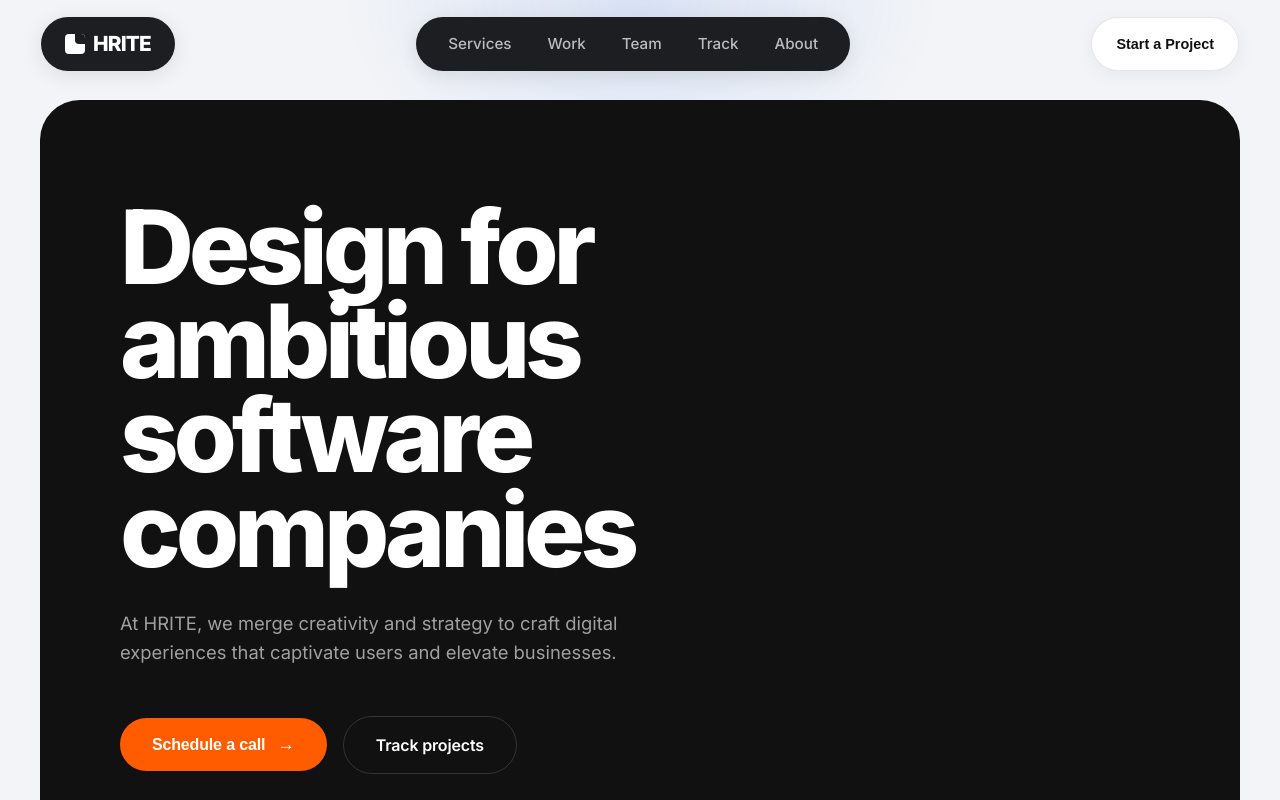
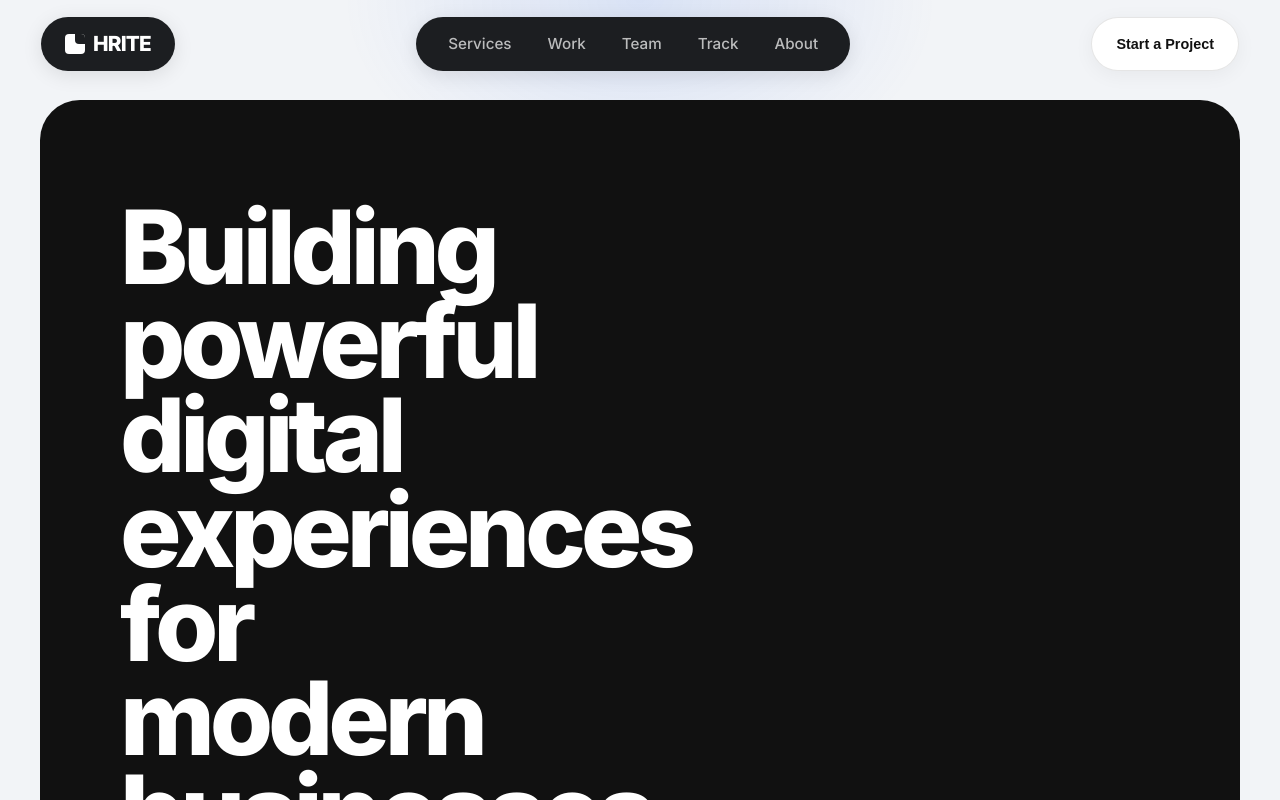
Before and after one commit to viqSTAR/hritebusiness, a React (Vite) app in the folder portfolio/: page / in a window 1280 px wide. Shown: the top 800 px of the page. Built offline with nearby package versions, Linux system fonts and the light colour scheme; no server answers.

Commit message:
chore: update hero h1 text

```diff
--- a/portfolio/src/components/Sections/Hero.tsx
+++ b/portfolio/src/components/Sections/Hero.tsx
@@ -10,10 +10,10 @@ const Hero: React.FC = () => {
                 {/* Text Content */}
                 <div className="hero-content">
                     <h1>
-                        Design for<br />
-                        ambitious<br />
-                        software<br />
-                        companies
+                        Building powerful<br />
+                        digital experiences for<br />
+                        modern<br />
+                        businesses
                     </h1>
                     <p className="hero-sub">
                         At HRITE, we merge creativity and strategy to craft digital
```
